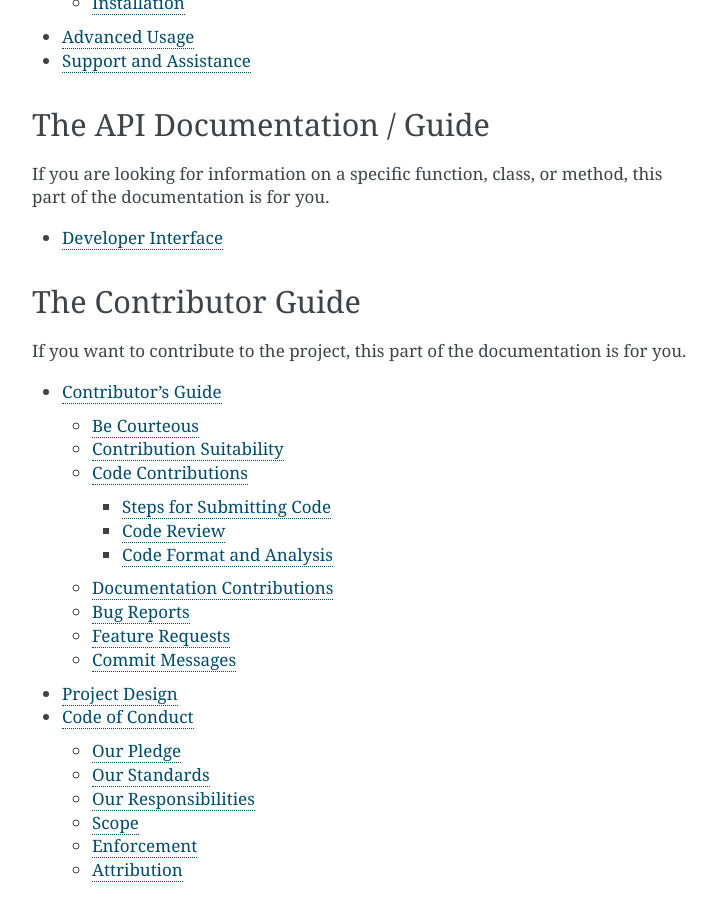
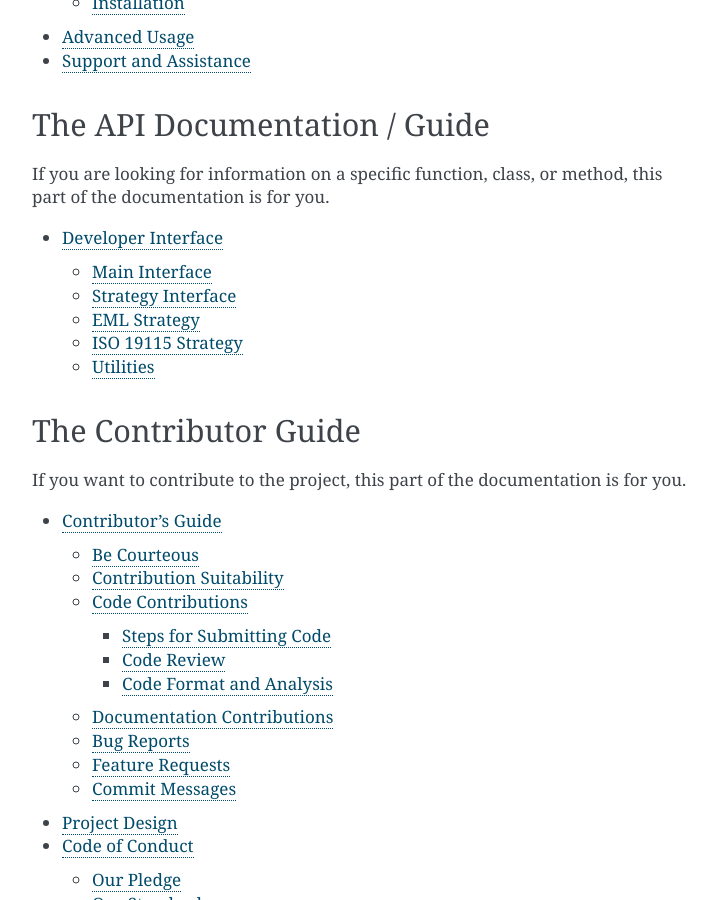
Before and after one commit to clnsmth/soso, a Sphinx documentation site: the page built from docs/source/index.rst, in a window 1280 px wide and 900 px high, scrolled down 693 px. Shown: the whole window, without its empty margins (388-1104 px from the left). Built offline with Sphinx 7.4.7, drawn with Linux system fonts in a browser that asks for light colours.

```diff
--- a/docs/source/conf.py
+++ b/docs/source/conf.py
@@ -81,3 +81,6 @@ html_show_sphinx = False
 
 # If true, "(C) Copyright ..." is shown in the HTML footer. Default is True.
 html_show_copyright = False
+
+# If true, '()' will be appended to :func: etc. cross-reference text.
+add_function_parentheses = False
--- a/docs/source/user/api.rst
+++ b/docs/source/user/api.rst
@@ -3,5 +3,34 @@
 Developer Interface
 ===================
 
-.. automodule:: soso.soso
-   :members:
+Main Interface
+--------------
+
+.. autofunction:: soso.main.convert
+    :noindex:
+
+Strategy Interface
+------------------
+
+.. autoclass:: soso.interface.StrategyInterface
+    :members:
+    :noindex:
+
+EML Strategy
+------------
+
+.. autoclass:: soso.strategies.eml
+    :members:
+    :noindex:
+
+ISO 19115 Strategy
+------------------
+
+.. autoclass:: soso.strategies.iso19115
+    :members:
+    :noindex:
+
+Utilities
+---------
+
+.. automodule:: soso.utilities
```
